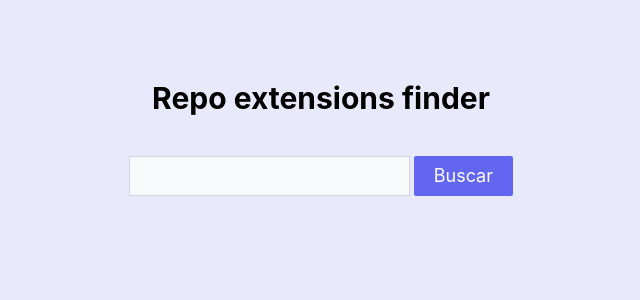
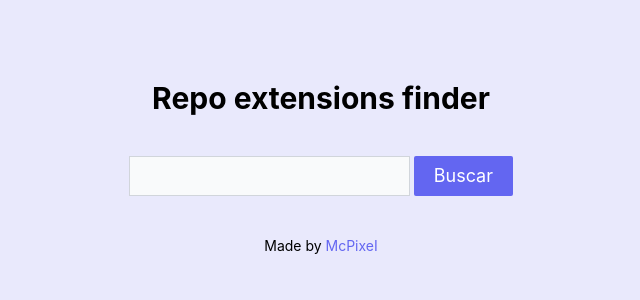
Before and after one commit to McPixeI/repo-files-finder, a React (Create React App) app: page / in a window 1280 px wide. Shown: the top 300 px of the page, without its empty margins (319-959 px from the left). Built offline with nearby package versions, Linux system fonts and the light colour scheme; no server answers.

Commit message:
modified readme

```diff
--- a/src/App.js
+++ b/src/App.js
@@ -10,6 +10,8 @@ function App () {
         </h1>
         <Searcher />
         <ExtensionsList />
+        <p className='text-sm text-center my-4'>Made by <a className='text-indigo-500' href='https://github.com/McPixeI/repo-files-finder'>McPixeI</a></p>
+
       </div>
     </div>
   )
```
Also changed, not shown: 1 other file (tests, documents, lock files or other folders).
